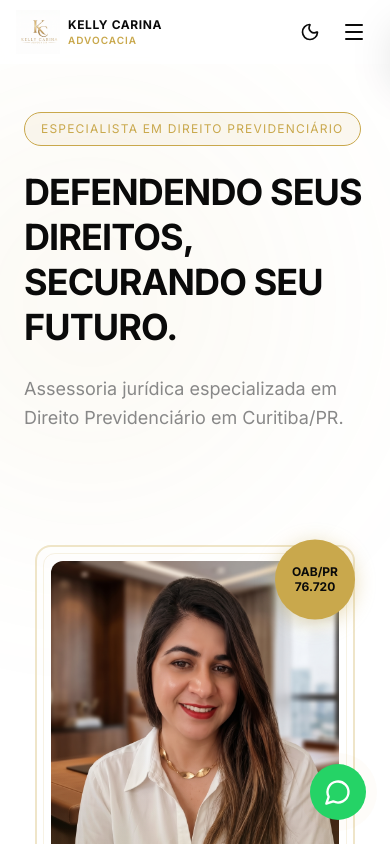
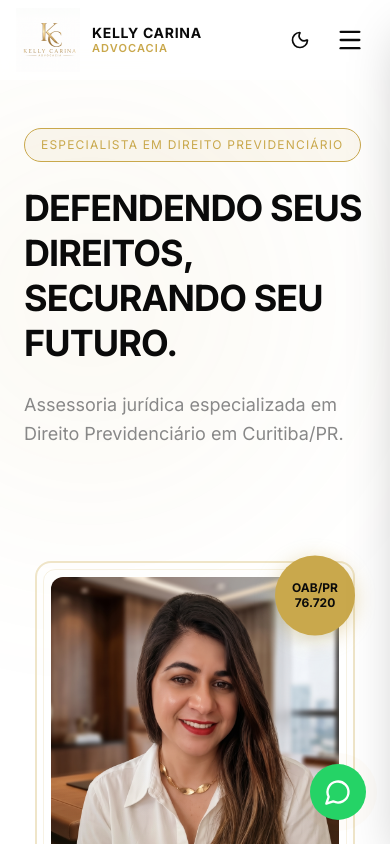
Before and after one commit to LeonardoBittencourt97/C06-Kelly-Carina, a Next.js app: page / in a window 390 px wide. Shown: the top 844 px of the page. Built offline with nearby package versions, Linux system fonts and the light colour scheme; a web font is replaced by a local one.

Commit message:
fix: separa container da logo com dobro do tamanho e corrige drawer mobile em 100dvh fora do header

```diff
--- a/src/components/Header.tsx
+++ b/src/components/Header.tsx
@@ -58,17 +58,22 @@ export default function Header() {
   );
 
   return (
+    <>
       <header
-      className={`fixed top-0 left-0 right-0 z-50 transition-all duration-300 ${
+        className={`fixed top-0 left-0 right-0 z-40 transition-all duration-300 ${
           isScrolled
             ? "bg-[var(--bg-primary)]/95 shadow-lg shadow-black/5 backdrop-blur-xl"
             : "bg-[var(--bg-primary)]/80 backdrop-blur-md"
         }`}
       >
-      <nav className="mx-auto flex max-w-7xl items-center justify-between px-4 py-2.5 lg:px-8">
-        {/* ---------- Logo ---------- */}
-        <a href="#hero" className="flex-shrink-0 flex items-center gap-2">
-          <div className="relative h-11 w-11 sm:h-12 sm:w-12">
+        <nav className="mx-auto flex max-w-7xl items-center justify-between px-4 py-2 sm:py-2.5 lg:px-8">
+          {/* ---------- Logo Container (bloco separado, dobro do tamanho) ---------- */}
+          <div className="flex-shrink-0 flex items-center">
+            <a
+              href="#hero"
+              className="group flex items-center gap-3 transition-transform duration-200 hover:opacity-90"
+            >
+              <div className="relative h-16 w-16 sm:h-20 sm:w-20 md:h-20 md:w-20">
                 <Image
                   src={theme === "dark" ? "/Logo_com_fundo_preto.jpeg" : "/Logo_com_fundo_branco.jpeg"}
                   alt="Advocacia Kelly Carina"
@@ -77,15 +82,16 @@ export default function Header() {
                   priority
                 />
               </div>
-          <div className="flex flex-col">
-            <span className="font-[family-name:var(--font-heading)] font-bold text-xs sm:text-sm tracking-wider uppercase text-[var(--text-primary)]">
+              <div className="flex flex-col justify-center">
+                <span className="font-[family-name:var(--font-heading)] font-bold text-sm sm:text-base tracking-wider uppercase text-[var(--text-primary)] leading-tight">
                   Kelly Carina
                 </span>
-            <span className="text-[10px] sm:text-xs text-[#C9A84C] font-semibold tracking-widest uppercase">
+                <span className="text-[11px] sm:text-xs text-[#C9A84C] font-semibold tracking-widest uppercase leading-tight">
                   Advocacia
                 </span>
               </div>
             </a>
+          </div>
 
           {/* ---------- Desktop nav ---------- */}
           <ul className="hidden items-center gap-1 lg:flex">
@@ -145,7 +151,7 @@ export default function Header() {
           </div>
 
           {/* ---------- Mobile right actions ---------- */}
-        <div className="flex items-center gap-1.5 lg:hidden">
+          <div className="flex items-center gap-2 lg:hidden">
             <button
               onClick={toggleTheme}
               aria-label="Alternar tema"
@@ -156,24 +162,25 @@ export default function Header() {
             <button
               onClick={() => setIsOpen(!isOpen)}
               aria-label={isOpen ? "Fechar menu" : "Abrir menu"}
-            className="rounded-lg p-2 text-[var(--text-primary)] transition-colors duration-200 hover:bg-[var(--bg-card)] focus:outline-none"
+              className="rounded-lg p-2.5 text-[var(--text-primary)] transition-colors duration-200 hover:bg-[var(--bg-card)] focus:outline-none"
             >
-            {isOpen ? <X className="h-6 w-6" /> : <Menu className="h-6 w-6" />}
+              {isOpen ? <X className="h-7 w-7" /> : <Menu className="h-7 w-7" />}
             </button>
           </div>
         </nav>
+      </header>
 
-      {/* ---------- Mobile slide-in menu drawer ---------- */}
+      {/* ---------- Mobile slide-in menu drawer (fora da tag header para não herdar restrições) ---------- */}
       <div
-        className={`fixed inset-y-0 right-0 z-50 w-[85vw] max-w-sm transform bg-[var(--bg-primary)] border-l border-[var(--border-color)] shadow-2xl transition-transform duration-300 ease-in-out lg:hidden ${
-          isOpen ? "translate-x-0" : "translate-x-full"
+        className={`fixed inset-y-0 right-0 z-50 flex h-[100dvh] max-h-[100dvh] w-[85vw] max-w-sm flex-col bg-[var(--bg-primary)] border-l border-[var(--border-color)] shadow-2xl transition-transform duration-300 ease-in-out lg:hidden ${
+          isOpen ? "translate-x-0 pointer-events-auto" : "translate-x-full pointer-events-none"
         }`}
+        style={{ backgroundColor: "var(--bg-primary)" }}
       >
-        <div className="flex h-full flex-col overflow-y-auto px-6 py-6">
-          {/* Drawer Top Bar */}
-          <div className="flex items-center justify-between pb-5 border-b border-[var(--border-color)]">
-            <div className="flex items-center gap-2">
-              <div className="relative h-10 w-10">
+        {/* Drawer Header Fixo */}
+        <div className="flex items-center justify-between px-6 py-5 border-b border-[var(--border-color)] flex-shrink-0">
+          <div className="flex items-center gap-3">
+            <div className="relative h-12 w-12">
               <Image
                 src={theme === "dark" ? "/Logo_com_fundo_preto.jpeg" : "/Logo_com_fundo_branco.jpeg"}
                 alt="Advocacia Kelly Carina"
@@ -181,11 +188,11 @@ export default function Header() {
                 className="object-contain"
               />
             </div>
-              <div className="flex flex-col">
-                <span className="font-[family-name:var(--font-heading)] font-bold text-xs tracking-wider uppercase text-[var(--text-primary)]">
+            <div className="flex flex-col justify-center">
+              <span className="font-[family-name:var(--font-heading)] font-bold text-sm tracking-wider uppercase text-[var(--text-primary)]">
                 Kelly Carina
               </span>
-                <span className="text-[10px] text-[#C9A84C] font-semibold tracking-widest uppercase">
+              <span className="text-[11px] text-[#C9A84C] font-semibold tracking-widest uppercase">
                 Advocacia
               </span>
             </div>
@@ -199,21 +206,22 @@ export default function Header() {
           </button>
         </div>
 
-          {/* Navigation Links */}
-          <ul className="flex flex-col gap-1 py-4">
+        {/* Navigation Links Roláveis */}
+        <div className="flex-1 overflow-y-auto px-6 py-4">
+          <ul className="flex flex-col gap-1">
             {NAV.map((item) => {
               const hasChildren = "children" in item && item.children.length > 0;
               const isItemOpen = hoveredItem === item.label;
 
               return (
-                <li key={item.label} className="border-b border-[var(--border-color)]/40 last:border-b-0">
+                <li key={item.label} className="border-b border-[var(--border-color)]/50 last:border-b-0">
                   {hasChildren ? (
-                    <div>
+                    <div className="py-1">
                       <button
                         onClick={() =>
                           setHoveredItem(isItemOpen ? null : item.label)
                         }
-                        className="flex w-full items-center justify-between rounded-lg px-3 py-3.5 font-[family-name:var(--font-heading)] text-base font-medium text-[var(--text-primary)] transition-colors duration-200 hover:text-[#C9A84C]"
+                        className="flex w-full items-center justify-between rounded-lg px-3 py-3 font-[family-name:var(--font-heading)] text-base font-semibold text-[var(--text-primary)] transition-colors duration-200 hover:text-[#C9A84C]"
                       >
                         <span>{item.label}</span>
                         <ChevronDown
@@ -223,13 +231,13 @@ export default function Header() {
                         />
                       </button>
                       {isItemOpen && (
-                        <ul className="mb-2 ml-3 border-l-2 border-[#C9A84C]/40 pl-3 space-y-1">
+                        <ul className="mb-2 ml-3 border-l-2 border-[#C9A84C]/50 pl-3 space-y-1">
                           {item.children!.map((child) => (
                             <li key={child.href}>
                               <a
                                 href={child.href}
                                 onClick={closeMenu}
-                                className="block rounded-lg px-3 py-2 text-sm text-[var(--text-secondary)] transition-colors duration-200 hover:text-[#C9A84C] hover:bg-[#C9A84C]/5"
+                                className="block rounded-lg px-3 py-2.5 text-sm text-[var(--text-secondary)] transition-colors duration-200 hover:text-[#C9A84C] hover:bg-[#C9A84C]/5"
                               >
                                 {child.label}
                               </a>
@@ -242,7 +250,7 @@ export default function Header() {
                     <a
                       href={item.href}
                       onClick={closeMenu}
-                      className="block rounded-lg px-3 py-3.5 font-[family-name:var(--font-heading)] text-base font-medium text-[var(--text-primary)] transition-colors duration-200 hover:text-[#C9A84C]"
+                      className="block rounded-lg px-3 py-3 font-[family-name:var(--font-heading)] text-base font-semibold text-[var(--text-primary)] transition-colors duration-200 hover:text-[#C9A84C]"
                     >
                       {item.label}
                     </a>
@@ -251,14 +259,14 @@ export default function Header() {
               );
             })}
           </ul>
+        </div>
 
-          {/* Drawer Bottom Actions */}
-          <div className="mt-auto border-t border-[var(--border-color)] pt-5 flex flex-col gap-3">
-            <WhatsAppBtn className="w-full justify-center py-3 text-base shadow-md" />
+        {/* Drawer Footer Fixo */}
+        <div className="mt-auto border-t border-[var(--border-color)] px-6 py-5 flex flex-col gap-3 flex-shrink-0 bg-[var(--bg-primary)]">
+          <WhatsAppBtn className="w-full justify-center py-3 text-base font-bold shadow-md" />
           <p className="text-center text-xs text-[var(--text-secondary)]">
             {CONTACT.oab} • {CONTACT.city}/{CONTACT.state}
           </p>
-          </div>
         </div>
       </div>
 
@@ -269,6 +277,6 @@ export default function Header() {
           onClick={closeMenu}
         />
       )}
-    </header>
+    </>
   );
 }
--- a/src/components/Hero.tsx
+++ b/src/components/Hero.tsx
@@ -55,7 +55,7 @@ export default function Hero() {
       </div>
 
       <div className="container mx-auto px-6 lg:px-12 relative z-10">
-        <div className="grid grid-cols-1 lg:grid-cols-[3fr_2fr] gap-12 items-center min-h-screen pt-28 pb-16 lg:py-24">
+        <div className="grid grid-cols-1 lg:grid-cols-[3fr_2fr] gap-12 items-center min-h-screen pt-32 sm:pt-36 pb-16 lg:py-24">
           {/* Left side — Text */}
           <div className="flex flex-col gap-6">
             {/* Badge */}
```
Lines whose indentation alone changed are shown as unchanged.
